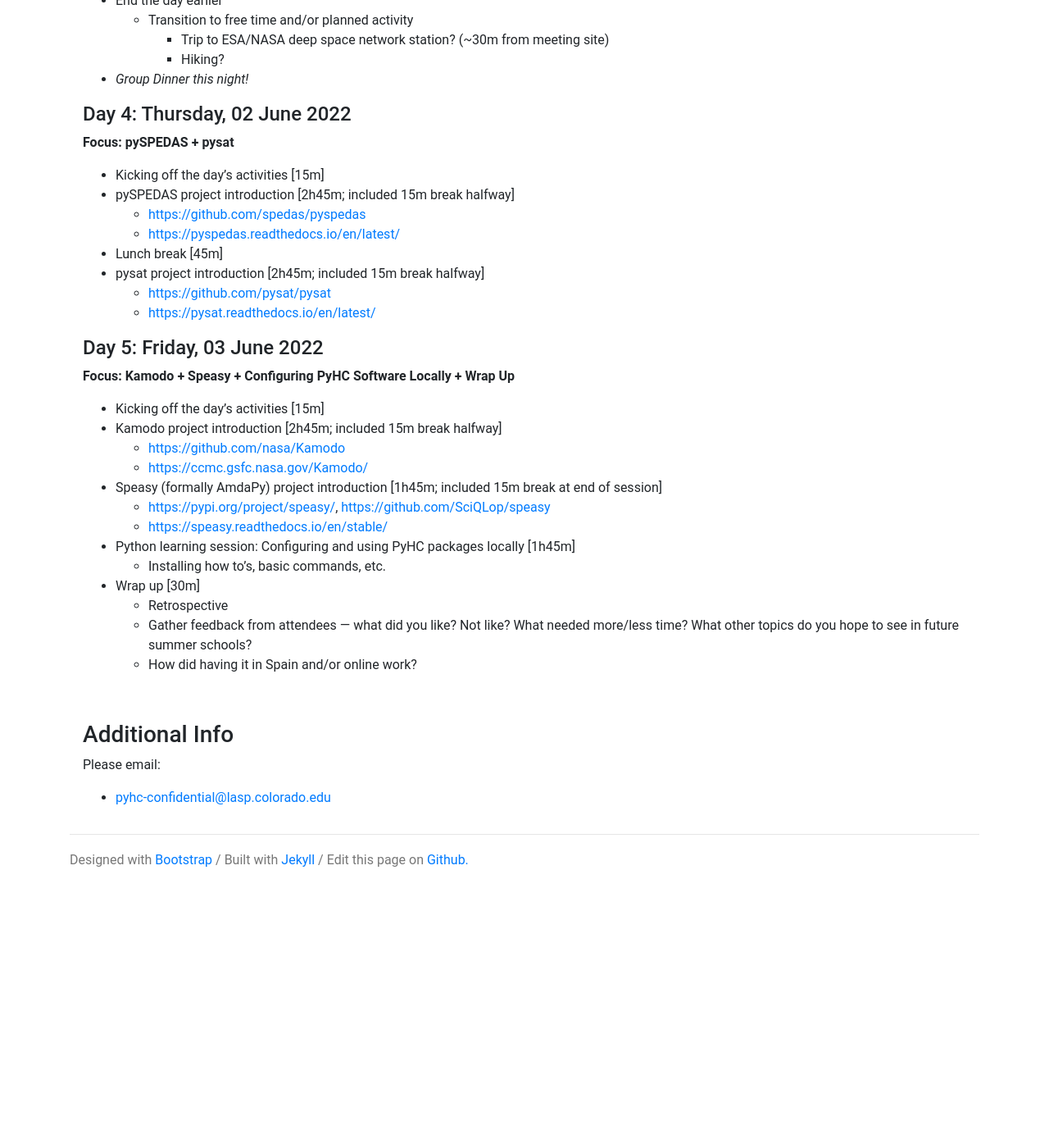
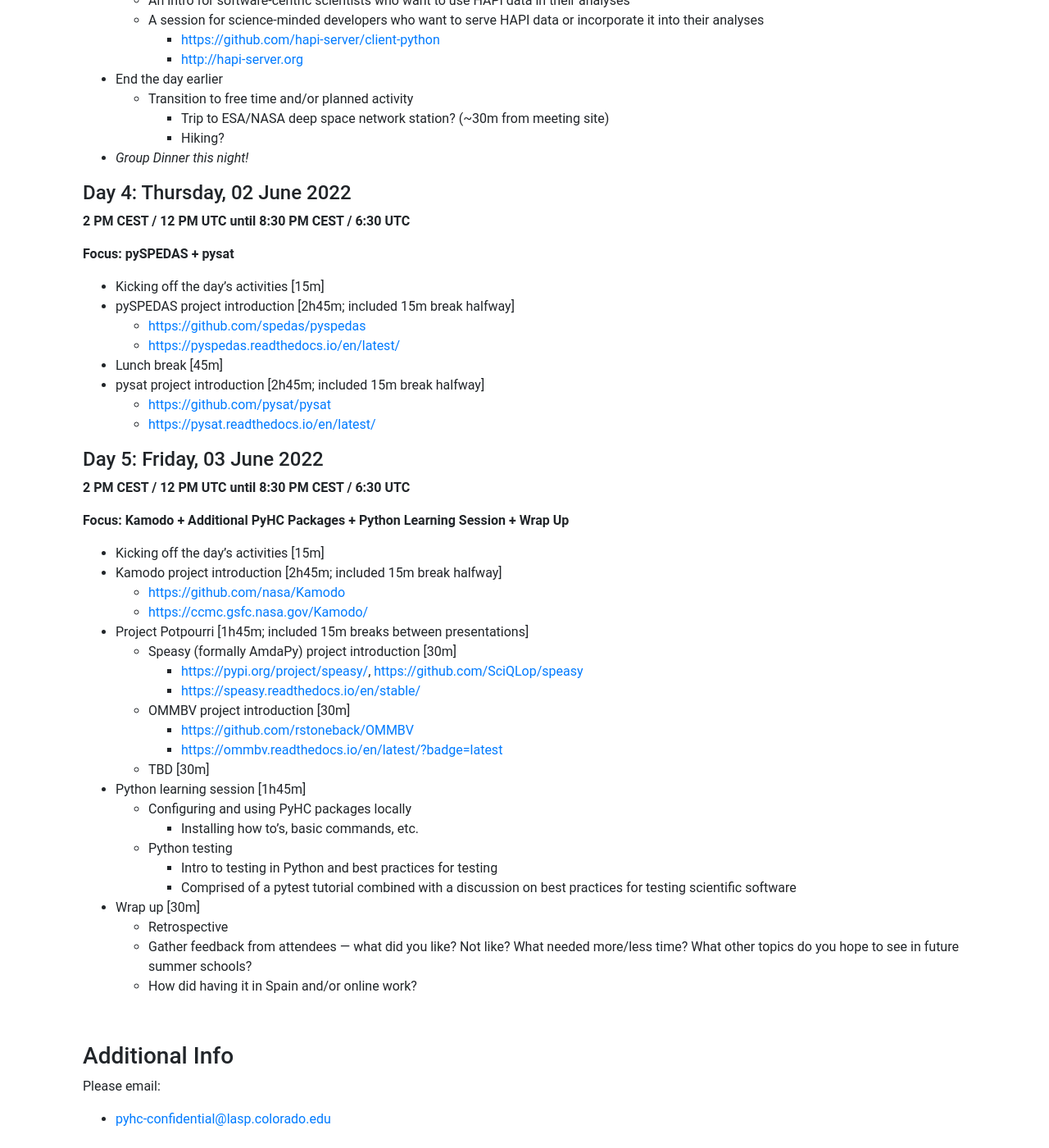
Before and after one commit to heliophysicsPy/heliophysicsPy.github.io, a Jekyll site: the page built from _pages/meetings/summer_school.md, in a window 1280 px wide and 1400 px high, scrolled down 2812 px. Shown: the whole window at 82% size. Built offline with Jekyll 4.4.1, drawn with Linux system fonts in a browser that asks for light colours; nearby versions of some CDN libraries; before the commit the page ends 3909 px from its top, so only the background shows below that; some of the changed text lies outside the part shown.

Commit message:
Update zoom info, hotel info, and agenda

```diff
--- a/_pages/meetings/summer_school.md
+++ b/_pages/meetings/summer_school.md
@@ -29,10 +29,10 @@
 Villanueva de la Cañada<br>
 E-28692 Madrid, Spain<br>
 
-(and online)
+(and online via Zoom, details TBA)
 
 #### Hotel
-We recommend staying at the [Leonardo Hotel Madrid City Center](https://www.leonardo-hotels.es/madrid/leonardo-hotel-madrid-city-center).
+We recommend booking a hotel near Plaza de España, as buses will transport attendees from Plaza de España to ESAC each day. A good option is the [Leonardo Hotel Madrid City Center](https://www.leonardo-hotels.es/madrid/leonardo-hotel-madrid-city-center).
 
 <br>
 
@@ -49,6 +49,8 @@
 ### Agenda
 (subject to small changes as we finalize it)
 #### Day 1: Monday, 30 May 2022
+**2 PM CEST / 12 PM UTC until 9 PM CEST / 7 PM UTC**
+
 **Focus: PyHC Introduction + AstroPy for Heliophysics + SunPy**
  - Introductions (welcome, agenda, code of conduct reminder, etc.) [15m]
  - Slide deck introducing PyHC [30m]
@@ -59,12 +61,15 @@
  - “AstroPy for Heliophysics” project introduction [2h45m; included 15m break halfway]
     - [https://github.com/astropy/astropy](https://github.com/astropy/astropy)
     - [https://docs.astropy.org/en/stable/](https://docs.astropy.org/en/stable/)
+    - Workshop materials available at: [https://github.com/astropy/astropy-workshop](https://github.com/astropy/astropy-workshop)
  - Lunch break [45m]
  - SunPy project introduction [2h45m; included 15m break halfway]
     - [https://github.com/sunpy/sunpy](https://github.com/sunpy/sunpy )
     - [https://docs.sunpy.org/en/stable/](https://docs.sunpy.org/en/stable/)
 
 #### Day 2: Tuesday, 31 May 2022
+**2 PM CEST / 12 PM UTC until 8:30 PM CEST / 6:30 UTC**
+
 **Focus: PlasmaPy + SpacePy**
  - Kicking off the day’s activities [15m]
  - PlasmaPy project introduction [2h45m; included 15m break halfway]
@@ -76,16 +81,15 @@
     - [https://spacepy.github.io/](https://spacepy.github.io/)
 
 #### Day 3: Wednesday, 01 June 2022
-**Focus: HAPI + Python Testing + Group Outing**
+**2 PM CEST / 12 PM UTC until 5:30 PM CEST / 3:30 PM UTC**
+
+**Focus: HAPI + Group Outing**
  - Kicking off the day’s activities [15m]
  - HAPI project introduction [3h15m; included 15m break halfway]
     - An intro for software-centric scientists who want to use HAPI data in their analyses
     - A session for science-minded developers who want to serve HAPI data or incorporate it into their analyses
         - [https://github.com/hapi-server/client-python](https://github.com/hapi-server/client-python)
         - [http://hapi-server.org](http://hapi-server.org)
- - Python learning session: Testing [30m]
-    - Intro to testing in Python and best practices for testing
-        - Comprised of a pytest tutorial combined with a discussion on best practices for testing scientific software
  - End the day earlier
     - Transition to free time and/or planned activity
         - Trip to ESA/NASA deep space network station? (~30m from meeting site)
@@ -93,6 +97,8 @@
  - _Group Dinner this night!_
 
 #### Day 4: Thursday, 02 June 2022
+**2 PM CEST / 12 PM UTC until 8:30 PM CEST / 6:30 UTC**
+
 **Focus: pySPEDAS + pysat**
  - Kicking off the day’s activities [15m]
  - pySPEDAS project introduction [2h45m; included 15m break halfway]
@@ -104,16 +110,27 @@
     - [https://pysat.readthedocs.io/en/latest/](https://pysat.readthedocs.io/en/latest/)
 
 #### Day 5: Friday, 03 June 2022
-**Focus: Kamodo + Speasy + Configuring PyHC Software Locally + Wrap Up**
+**2 PM CEST / 12 PM UTC until 8:30 PM CEST / 6:30 UTC**
+
+**Focus: Kamodo + Additional PyHC Packages + Python Learning Session + Wrap Up**
  - Kicking off the day’s activities [15m]
  - Kamodo project introduction [2h45m; included 15m break halfway]
     - [https://github.com/nasa/Kamodo](https://github.com/nasa/Kamodo)
     - [https://ccmc.gsfc.nasa.gov/Kamodo/](https://ccmc.gsfc.nasa.gov/Kamodo/ )
- - Speasy (formally AmdaPy) project introduction [1h45m; included 15m break at end of session]
-    - [https://pypi.org/project/speasy/](https://pypi.org/project/speasy/), [https://github.com/SciQLop/speasy](https://github.com/SciQLop/speasy)
-    - [https://speasy.readthedocs.io/en/stable/](https://speasy.readthedocs.io/en/stable/ )
- - Python learning session: Configuring and using PyHC packages locally [1h45m]
-    - Installing how to’s, basic commands, etc.
+ - Project Potpourri [1h45m; included 15m breaks between presentations]
+    - Speasy (formally AmdaPy) project introduction [30m]
+       - [https://pypi.org/project/speasy/](https://pypi.org/project/speasy/), [https://github.com/SciQLop/speasy](https://github.com/SciQLop/speasy)
+       - [https://speasy.readthedocs.io/en/stable/](https://speasy.readthedocs.io/en/stable/)
+    - OMMBV project introduction [30m]
+       - [https://github.com/rstoneback/OMMBV](https://github.com/rstoneback/OMMBV)
+       - [https://ommbv.readthedocs.io/en/latest/?badge=latest](https://ommbv.readthedocs.io/en/latest/?badge=latest)
+    - TBD [30m]
+ - Python learning session [1h45m]
+    - Configuring and using PyHC packages locally
+       - Installing how to’s, basic commands, etc.
+    - Python testing
+       - Intro to testing in Python and best practices for testing
+       - Comprised of a pytest tutorial combined with a discussion on best practices for testing scientific software
  - Wrap up [30m]
     - Retrospective
     - Gather feedback from attendees — what did you like? Not like? What needed more/less time? What other topics do you hope to see in future summer schools?
```
Also changed, not shown: other parts of _pages/meetings/summer_school.md (+1 -1 lines).
